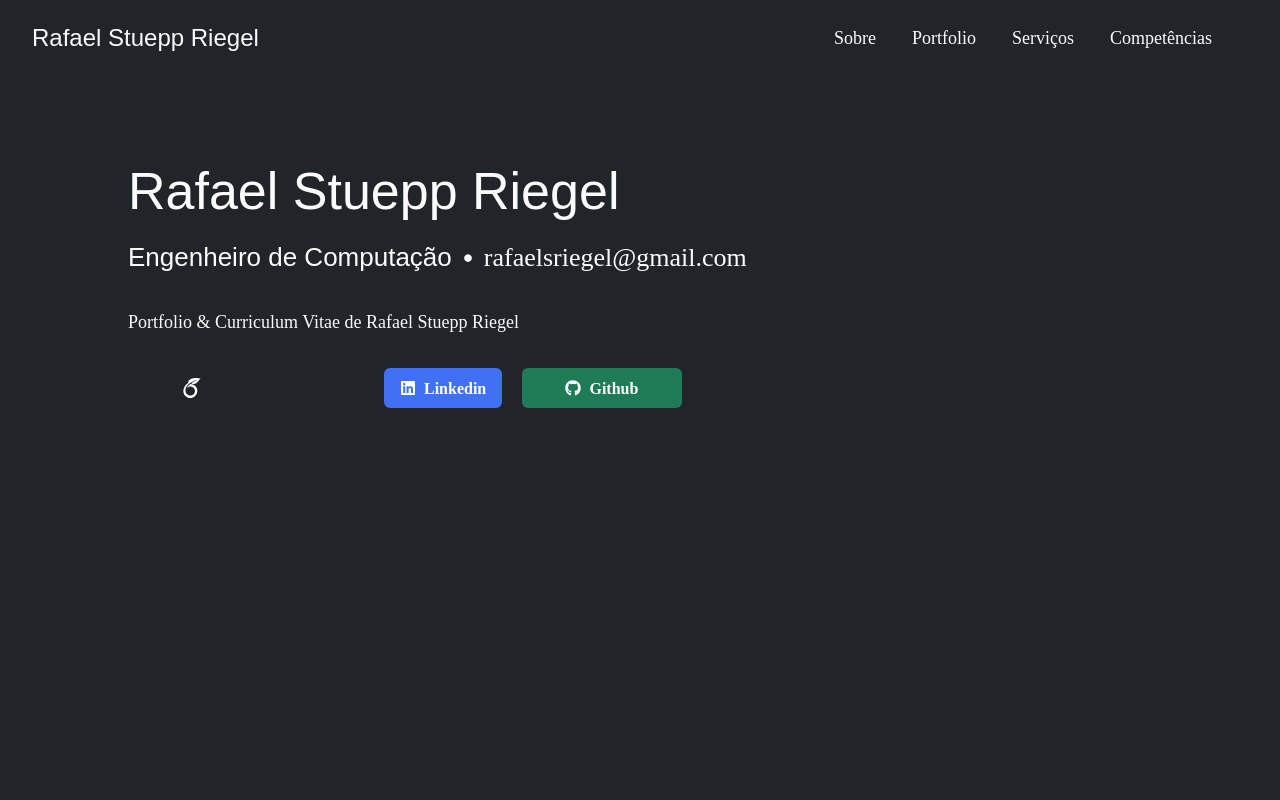
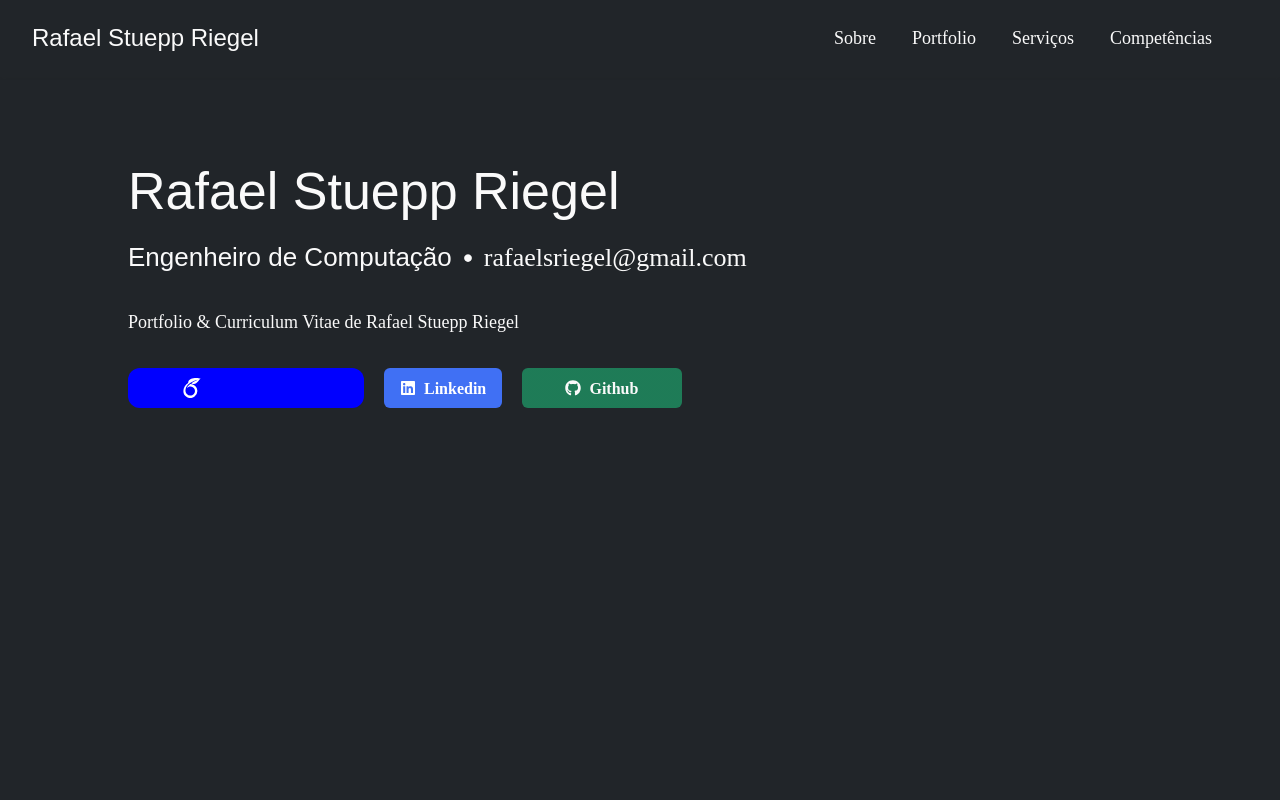
Before and after one commit to faelsriegel/cv_faelsriegel, a Next.js app: page / in a window 1280 px wide. Shown: the top 800 px of the page. Built offline with nearby package versions, Linux system fonts and the light colour scheme; a web font is replaced by a local one.

Commit message:
Teste botão

```diff
--- a/components/section/about/index.tsx
+++ b/components/section/about/index.tsx
@@ -101,7 +101,7 @@ const About: React.FC = () => {
                 transition: 'all 0.3s',
                 lineHeight: '1.4em',
                 border: 'none',
-                backgroundColor: 'transparent',
+                backgroundColor: 'blue',
                 color: 'white',
                 boxShadow: 'none',
               }}
@@ -113,14 +113,14 @@ const About: React.FC = () => {
                   border: 'none',
                   borderRadius: '5px',
                   color: 'white',
-                  backgroundColor: 'transparent',
+                  backgroundColor: 'blue',
                   position: 'relative',
                 }}
               >
                 <span
                   style={{
                     clipPath: 'inset(50% 50% 50% 50%)',
-                    content: '"GLITCH"',
+                    content: '"Curriculum Vitae"',
                     position: 'absolute',
                     top: 0,
                     left: 0,
```
